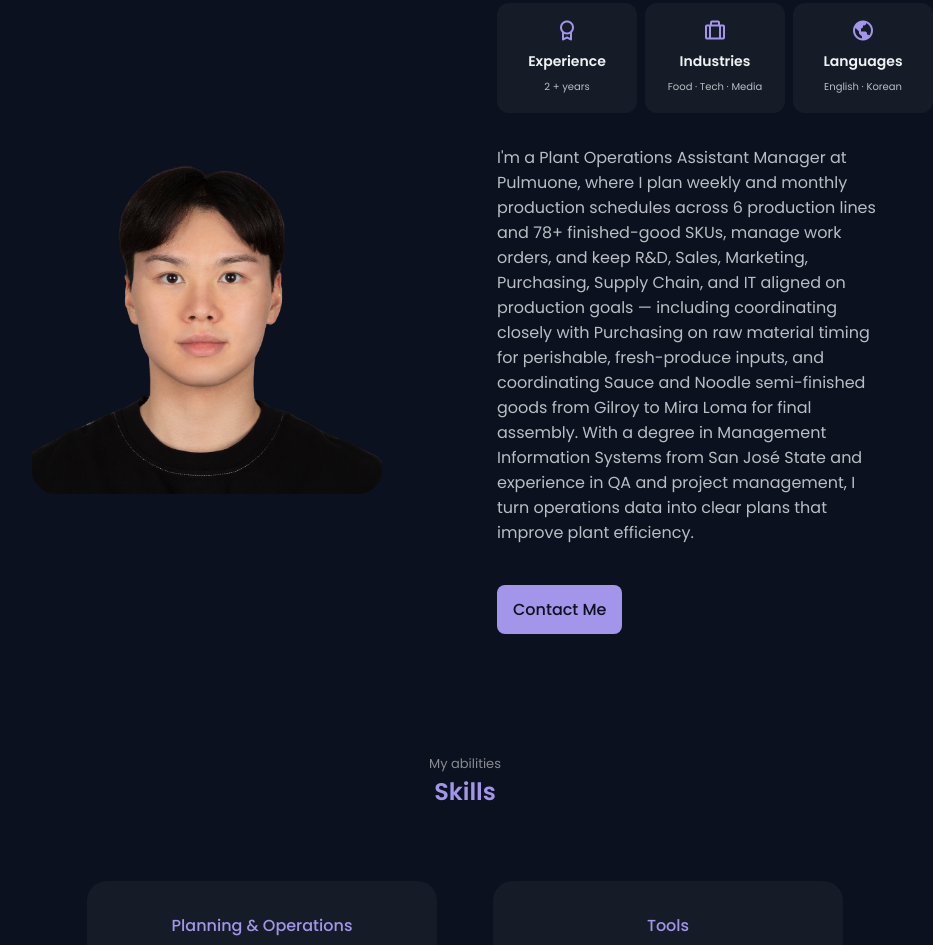
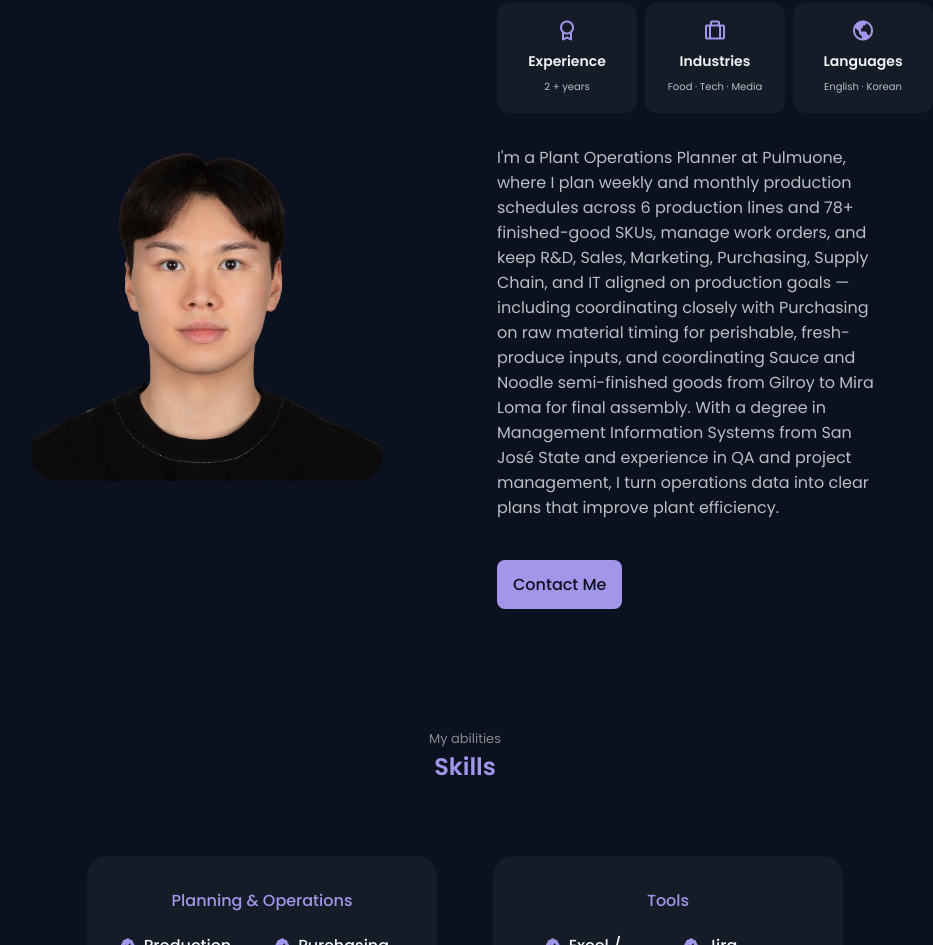
Before and after one commit to WoojinParkSoftware/WoojinParkSoftware.github.io, a website: page index.html in a window 1280 px wide. Shown: the part 1035-1980 px from the top of the page, without its empty margins (175-1108 px from the left). Drawn offline with nearby package versions, Linux system fonts and the light colour scheme.

Commit message:
Title: Plant Operations Planner (was Assistant Manager) on resume and site

```diff
--- a/index.html
+++ b/index.html
@@ -141,7 +141,7 @@
                 </div>
 
                 <p class="about__description">
-                    I'm a Plant Operations Assistant Manager at Pulmuone, where I plan weekly and monthly production schedules across 6 production lines and 78+ finished-good SKUs, manage work orders, and keep R&amp;D, Sales, Marketing, Purchasing, Supply Chain, and IT aligned on production goals — including coordinating closely with Purchasing on raw material timing for perishable, fresh-produce inputs, and coordinating Sauce and Noodle semi-finished goods from Gilroy to Mira Loma for final assembly. With a degree in Management Information Systems from San José State and experience in QA and project management, I turn operations data into clear plans that improve plant efficiency.
+                    I'm a Plant Operations Planner at Pulmuone, where I plan weekly and monthly production schedules across 6 production lines and 78+ finished-good SKUs, manage work orders, and keep R&amp;D, Sales, Marketing, Purchasing, Supply Chain, and IT aligned on production goals — including coordinating closely with Purchasing on raw material timing for perishable, fresh-produce inputs, and coordinating Sauce and Noodle semi-finished goods from Gilroy to Mira Loma for final assembly. With a degree in Management Information Systems from San José State and experience in QA and project management, I turn operations data into clear plans that improve plant efficiency.
                 </p>
 
                 <a href="#contact" class="button">Contact Me</a>
```
Also changed, not shown: resume/resume.html (+1 -1 lines).
